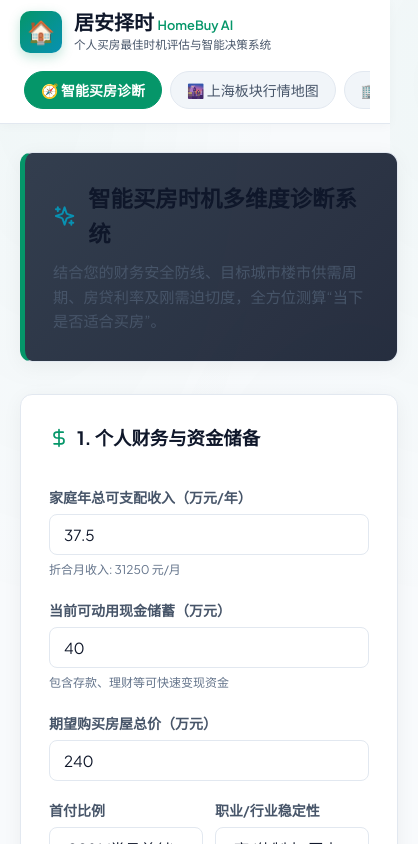
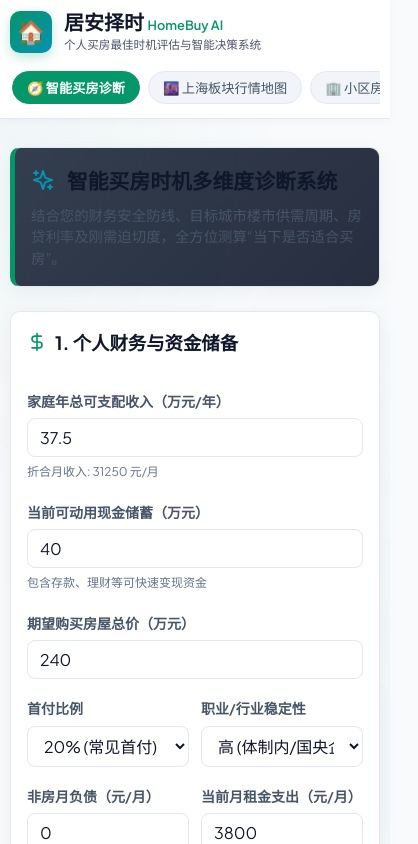
Before and after one commit to jingfrank/homebuy, a React (Vite) app: page / in a window 390 px wide. Shown: the top 844 px of the page, 418 px wide, since content can reach past the window. Built offline with nearby package versions, Linux system fonts and the light colour scheme.

Commit message:
feat(mobile): optimize mobile responsive layout, touch navigation, and modal drawers

```diff
--- a/src/components/AssessmentWizard.tsx
+++ b/src/components/AssessmentWizard.tsx
@@ -66,12 +66,12 @@ export const AssessmentWizard: React.FC = () => {
   };
 
   return (
-    <div style={{ display: "flex", flexDirection: "column", gap: "32px" }}>
+    <div style={{ display: "flex", flexDirection: "column", gap: "24px" }}>
       {/* Top Header Banner */}
       <div
-        className="glass-card"
+        className="glass-card mobile-p-16"
         style={{
-          padding: "28px",
+          padding: "24px",
           background:
             "linear-gradient(135deg, rgba(30, 41, 59, 0.9) 0%, rgba(15, 23, 42, 0.9) 100%)",
           borderLeft: "5px solid var(--primary)",
@@ -88,7 +88,7 @@ export const AssessmentWizard: React.FC = () => {
           <SparklesIcon color="var(--accent-cyan)" size={24} />
           <h2
             style={{
-              fontSize: "1.4rem",
+              fontSize: "1.3rem",
               fontWeight: 700,
               color: "var(--text-main)",
             }}
@@ -96,7 +96,7 @@ export const AssessmentWizard: React.FC = () => {
             智能买房时机多维度诊断系统
           </h2>
         </div>
-        <p style={{ color: "var(--text-muted)", fontSize: "0.95rem" }}>
+        <p style={{ color: "var(--text-muted)", fontSize: "0.9rem", lineHeight: 1.5 }}>
           结合您的财务安全防线、目标城市楼市供需周期、房贷利率及刚需迫切度，全方位测算“当下是否适合买房”。
         </p>
       </div>
@@ -104,12 +104,12 @@ export const AssessmentWizard: React.FC = () => {
       <div
         style={{
           display: "grid",
-          gridTemplateColumns: "repeat(auto-fit, minmax(360px, 1fr))",
-          gap: "28px",
+          gridTemplateColumns: "repeat(auto-fit, minmax(min(100%, 360px), 1fr))",
+          gap: "24px",
         }}
       >
         {/* Left Column: Form Inputs */}
-        <div className="glass-card" style={{ padding: "28px" }}>
+        <div className="glass-card mobile-p-16" style={{ padding: "24px" }}>
           <h3
             style={{
               fontSize: "1.15rem",
@@ -757,7 +757,7 @@ export const AssessmentWizard: React.FC = () => {
       </div>
 
       {/* Action Plan & Key Risks Card */}
-      <div className="glass-card" style={{ padding: "28px" }}>
+      <div className="glass-card mobile-p-16" style={{ padding: "24px" }}>
         <div
           style={{
             display: "flex",
--- a/src/components/HousingNotesSection.tsx
+++ b/src/components/HousingNotesSection.tsx
@@ -125,26 +125,27 @@ export const HousingNotesSection: React.FC = () => {
   };
 
   return (
-    <div style={{ display: 'flex', flexDirection: 'column', gap: '28px' }}>
+    <div style={{ display: 'flex', flexDirection: 'column', gap: '20px' }}>
       {/* Top Banner */}
       <div
-        className="glass-card"
+        className="glass-card mobile-p-16"
         style={{
-          padding: '24px',
+          padding: '20px',
           background: 'linear-gradient(135deg, rgba(5, 150, 105, 0.08) 0%, rgba(248, 250, 252, 0.9) 100%)',
           borderLeft: '5px solid var(--primary)',
         }}
       >
-        <div style={{ display: 'flex', alignItems: 'center', justifyContent: 'space-between', flexWrap: 'wrap', gap: '12px' }}>
+        <div style={{ display: 'flex', justifyContent: 'space-between', alignItems: 'center', flexWrap: 'wrap', gap: '12px' }}>
           <div>
-            <div style={{ display: 'flex', alignItems: 'center', gap: '12px', marginBottom: '8px' }}>
+            <div style={{ display: 'flex', alignItems: 'center', gap: '10px', marginBottom: '6px' }}>
               <BookOpenIcon color="var(--primary)" size={24} />
-              <h2 style={{ fontSize: '1.35rem', fontWeight: 700, color: 'var(--text-main)' }}>
-                📝 我的置业情报与看房随记 (Housing Intel & Field Notes)
+              <h2 style={{ fontSize: '1.25rem', fontWeight: 800, color: 'var(--text-main)' }}>
+                置业情报与看房随手记
               </h2>
+              <span className="badge badge-primary">{notes.length} 条情报记录</span>
             </div>
-            <p style={{ color: 'var(--text-muted)', fontSize: '0.925rem' }}>
-              记录看房途中的底价口风、雨天防渗水实测、中介议价细节与轨交规划情报，打造专属置业大脑。
+            <p style={{ color: 'var(--text-muted)', fontSize: '0.875rem', lineHeight: 1.5 }}>
+              随时随地记录看房踩坑实况、业主底价口风、中介私聊内幕与板块城市规划利好。
             </p>
           </div>
 
@@ -351,8 +352,8 @@ export const HousingNotesSection: React.FC = () => {
 
       {/* Add Note Modal */}
       {isAddModalOpen && (
-        <div style={{ position: 'fixed', top: 0, left: 0, right: 0, bottom: 0, background: 'rgba(15, 23, 42, 0.65)', backdropFilter: 'blur(8px)', zIndex: 1000, display: 'flex', alignItems: 'center', justifyContent: 'center', padding: '16px' }}>
-          <div className="glass-card animate-fade-in" style={{ maxWidth: '560px', width: '100%', maxHeight: '85vh', overflowY: 'auto', padding: '24px 28px', background: '#ffffff', borderRadius: '16px', boxShadow: '0 20px 25px -5px rgba(0, 0, 0, 0.1)' }}>
+        <div className="modal-overlay-mobile" style={{ position: 'fixed', top: 0, left: 0, right: 0, bottom: 0, background: 'rgba(15, 23, 42, 0.65)', backdropFilter: 'blur(8px)', zIndex: 1000, display: 'flex', alignItems: 'center', justifyContent: 'center', padding: '16px' }}>
+          <div className="glass-card animate-fade-in modal-card-mobile" style={{ maxWidth: '560px', width: '100%', maxHeight: '88vh', overflowY: 'auto', padding: '20px 22px', background: '#ffffff', borderRadius: '16px', boxShadow: '0 20px 25px -5px rgba(0, 0, 0, 0.1)' }}>
             <div style={{ display: 'flex', justifyContent: 'space-between', alignItems: 'center', marginBottom: '18px', borderBottom: '1px solid var(--border-color)', paddingBottom: '12px' }}>
               <div>
                 <h3 style={{ fontSize: '1.25rem', fontWeight: 800, color: 'var(--text-main)', display: 'flex', alignItems: 'center', gap: '8px' }}>
--- a/src/components/ListingCompareModal.tsx
+++ b/src/components/ListingCompareModal.tsx
@@ -39,6 +39,7 @@ export const ListingCompareModal: React.FC<ListingCompareModalProps> = ({
 
   return (
     <div
+      className="modal-overlay-mobile"
       style={{
         position: 'fixed',
         top: 0,
@@ -51,39 +52,39 @@ export const ListingCompareModal: React.FC<ListingCompareModalProps> = ({
         display: 'flex',
         alignItems: 'center',
         justifyContent: 'center',
-        padding: '20px',
+        padding: '16px',
       }}
     >
       <div
-        className="glass-card animate-fade-in"
+        className="glass-card animate-fade-in modal-card-mobile"
         style={{
           maxWidth: '1100px',
           width: '100%',
-          maxHeight: '90vh',
+          maxHeight: '92vh',
           overflowY: 'auto',
-          padding: '28px',
+          padding: '20px 22px',
           background: '#ffffff',
           position: 'relative',
         }}
       >
         {/* Header Bar */}
-        <div style={{ display: 'flex', justifyContent: 'space-between', alignItems: 'center', marginBottom: '20px', borderBottom: '2px solid var(--border-color)', paddingBottom: '14px' }}>
+        <div style={{ display: 'flex', justifyContent: 'space-between', alignItems: 'center', marginBottom: '16px', borderBottom: '2px solid var(--border-color)', paddingBottom: '12px', flexWrap: 'wrap', gap: '10px' }}>
           <div>
-            <h3 style={{ fontSize: '1.35rem', fontWeight: 800, color: 'var(--text-main)', display: 'flex', alignItems: 'center', gap: '8px' }}>
-              <SparklesIcon color="var(--primary)" size={24} />
+            <h3 style={{ fontSize: '1.25rem', fontWeight: 800, color: 'var(--text-main)', display: 'flex', alignItems: 'center', gap: '8px' }}>
+              <SparklesIcon color="var(--primary)" size={22} />
               多房源横向多维度 PK 对比表
             </h3>
-            <p style={{ fontSize: '0.85rem', color: 'var(--text-muted)', marginTop: '4px' }}>
-              并排对比 {items.length} 套精选房源的真实净租金收益率、容积率、车位配比、风险折价与流动性。
+            <p style={{ fontSize: '0.8rem', color: 'var(--text-muted)', marginTop: '4px' }}>
+              并排对比 {items.length} 套精选房源（支持左右横向滑动查看全部房源与维度）。
             </p>
           </div>
-          <button className="btn btn-secondary" onClick={onClose} style={{ padding: '6px 16px', borderRadius: '20px' }}>
+          <button className="btn btn-secondary" onClick={onClose} style={{ padding: '6px 14px', borderRadius: '20px', fontSize: '0.85rem' }}>
             ✕ 关闭对比
           </button>
         </div>
 
         {/* Side-by-Side Comparison Matrix */}
-        <div style={{ overflowX: 'auto' }}>
+        <div style={{ overflowX: 'auto', WebkitOverflowScrolling: 'touch', borderRadius: '8px', border: '1px solid var(--border-color)' }}>
           <table style={{ width: '100%', borderCollapse: 'collapse', textAlign: 'left', fontSize: '0.875rem' }}>
             <thead>
               <tr style={{ borderBottom: '2px solid var(--border-color)', background: '#f8fafc' }}>
--- a/src/components/Navbar.tsx
+++ b/src/components/Navbar.tsx
@@ -74,7 +74,17 @@ export const Navbar: React.FC<NavbarProps> = ({ activeTab, setActiveTab }) => {
         </div>
 
         {/* Navigation Tabs */}
-        <nav style={{ display: 'flex', gap: '8px', overflowX: 'auto', padding: '4px' }}>
+        <nav
+          className="no-scrollbar"
+          style={{
+            display: 'flex',
+            gap: '8px',
+            overflowX: 'auto',
+            padding: '4px 2px',
+            maxWidth: '100%',
+            WebkitOverflowScrolling: 'touch',
+          }}
+        >
           {tabs.map((tab) => {
             const isActive = activeTab === tab.id;
             return (
@@ -83,14 +93,15 @@ export const Navbar: React.FC<NavbarProps> = ({ activeTab, setActiveTab }) => {
                 onClick={() => setActiveTab(tab.id as ActiveTab)}
                 className="btn"
                 style={{
-                  padding: '8px 16px',
+                  padding: '6px 14px',
                   borderRadius: '9999px',
-                  fontSize: '0.875rem',
+                  fontSize: '0.825rem',
                   fontWeight: isActive ? 700 : 500,
                   background: isActive ? 'var(--primary)' : '#f1f5f9',
                   color: isActive ? '#ffffff' : 'var(--text-muted)',
                   border: isActive ? '1px solid var(--primary)' : '1px solid var(--border-color)',
                   whiteSpace: 'nowrap',
+                  flexShrink: 0,
                 }}
               >
                 {tab.label}
--- a/src/index.css
+++ b/src/index.css
@@ -163,6 +163,7 @@ input[type="range"] {
   font-size: 0.95rem;
   font-weight: 600;
   transition: all 0.2s ease;
+  touch-action: manipulation;
 }
 
 .btn-primary {
@@ -196,3 +197,92 @@ input[type="range"] {
 .animate-fade-in {
   animation: fadeIn 0.35s ease-out forwards;
 }
+
+/* ==========================================================
+   📱 Mobile & Responsive Media Queries (< 768px & < 480px)
+   ========================================================== */
+
+/* Hide scrollbar for clean horizontal swipe on mobile */
+.no-scrollbar {
+  -ms-overflow-style: none;
+  scrollbar-width: none;
+}
+.no-scrollbar::-webkit-scrollbar {
+  display: none;
+}
+
+@media (max-width: 768px) {
+  .container {
+    padding: 0 12px;
+  }
+
+  /* Prevent automatic iOS zooming on input focus (requires font-size >= 16px) */
+  input, select, textarea {
+    font-size: 16px;
+    padding: 8px 12px;
+  }
+
+  .btn {
+    padding: 8px 16px;
+    font-size: 0.875rem;
+  }
+
+  /* Mobile card padding */
+  .glass-card {
+    border-radius: 10px;
+  }
+
+  /* Custom mobile responsive utility classes */
+  .mobile-p-14 {
+    padding: 14px !important;
+  }
+
+  .mobile-p-16 {
+    padding: 16px !important;
+  }
+
+  .mobile-grid-1col {
+    grid-template-columns: 1fr !important;
+  }
+
+  .mobile-grid-2col {
+    grid-template-columns: repeat(2, 1fr) !important;
+  }
+
+  .mobile-stack {
+    flex-direction: column !important;
+    align-items: stretch !important;
+  }
+
+  .mobile-hide {
+    display: none !important;
+  }
+
+  .mobile-full-width {
+    width: 100% !important;
+  }
+
+  /* Modal mobile drawer/fullscreen styling */
+  .modal-overlay-mobile {
+    padding: 10px !important;
+    align-items: flex-end !important;
+  }
+
+  .modal-card-mobile {
+    max-height: 92vh !important;
+    border-bottom-left-radius: 0 !important;
+    border-bottom-right-radius: 0 !important;
+    padding: 20px 16px !important;
+  }
+}
+
+@media (max-width: 480px) {
+  .container {
+    padding: 0 10px;
+  }
+
+  .badge {
+    padding: 3px 8px;
+    font-size: 0.75rem;
+  }
+}
```
Also changed, not shown: src/components/CommunityLedgerSection.tsx (+8 -8 lines), src/components/MortgageCalculatorSection.tsx (+24 -23 lines).
